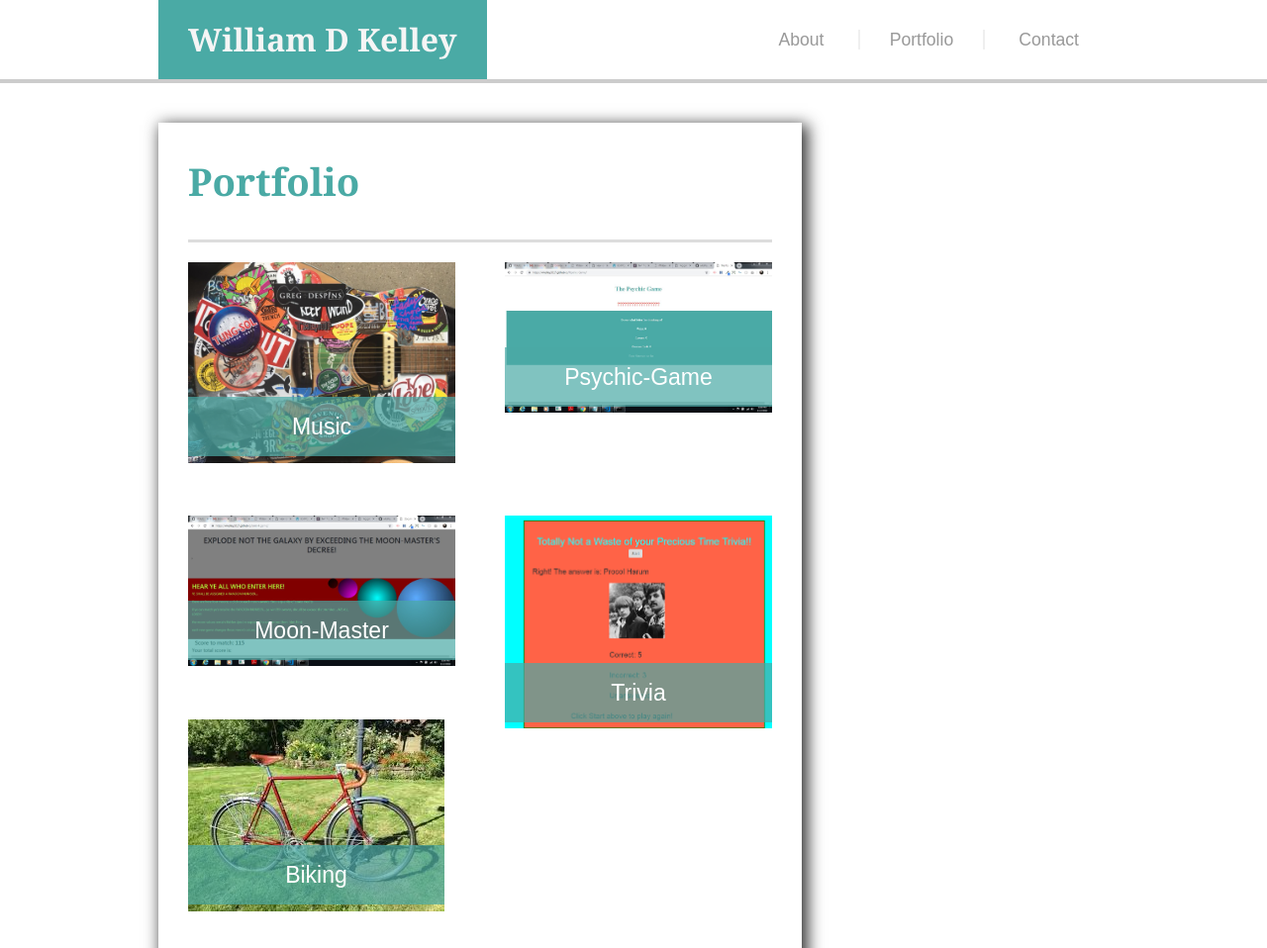
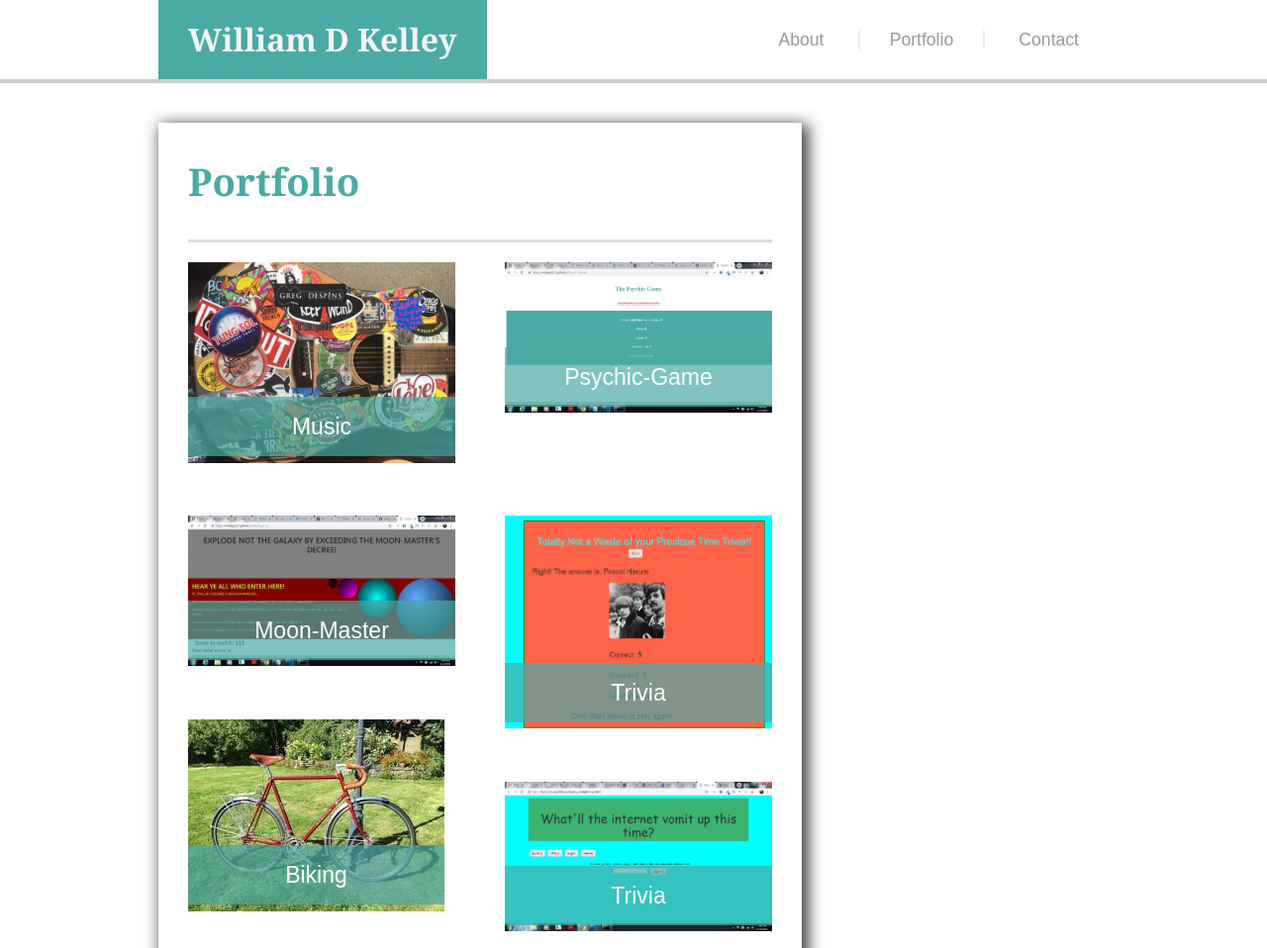
Before and after one commit to wkelley2017/github.io, a plain HTML site: page portfolio.html in a window 1280 px wide. Shown: the top 958 px of the page at 99% size. Drawn offline with Linux system fonts and the light colour scheme; files that its build step writes are made by us from their sources.

Commit message:
pushing new link

```diff
--- a/portfolio.html
+++ b/portfolio.html
@@ -76,6 +76,14 @@
                         <span class="label" >Biking</span>
                              </a>
                         </div>
+                        <div class="thumbnail right">
+                            <a href="https://wkelley2017.github.io/willgiff/">
+                        <img src="Images/willgiff.JPG" alt="Trivia">
+
+                        <span class="label" >Trivia</span>
+                             </a>
+
+                    </div>
 
                     </div>
 
```
Also changed, not shown: Images/willgiff.JPG (added).
